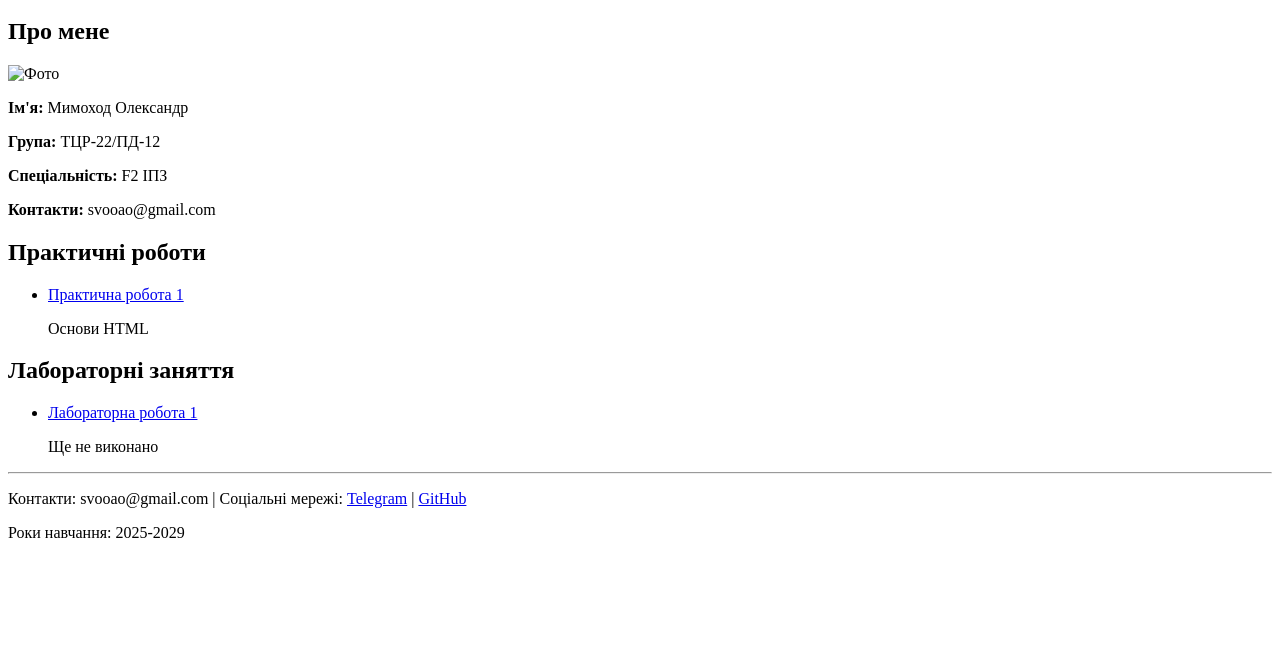
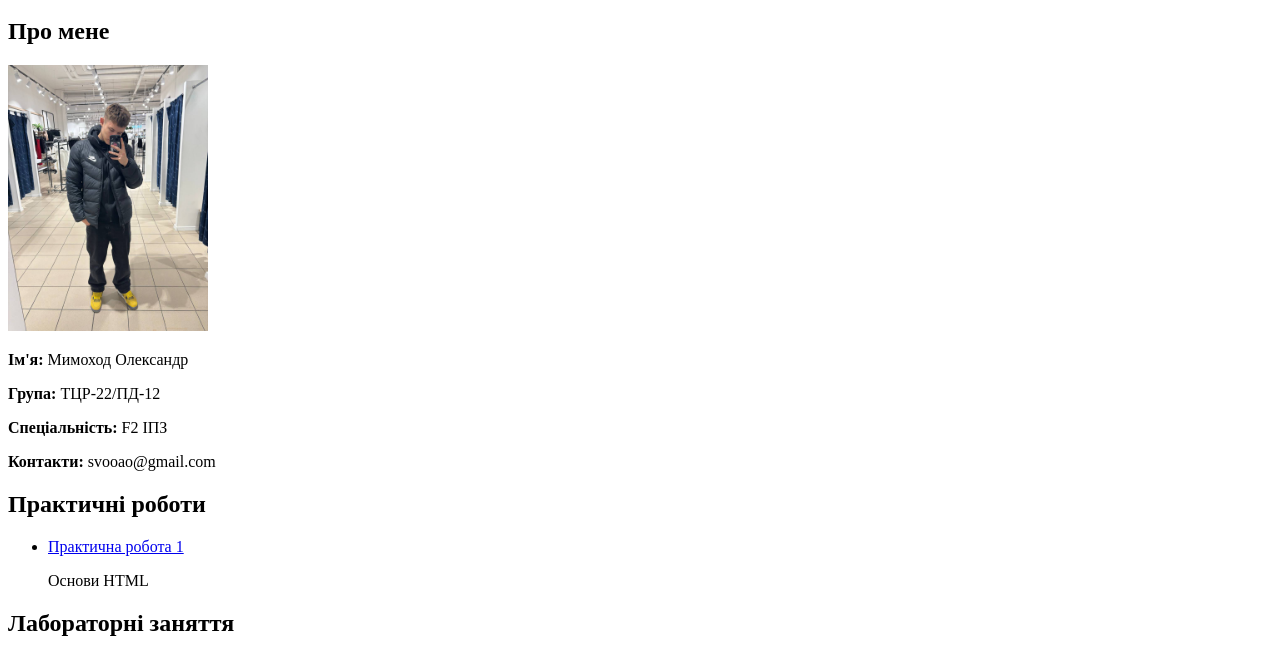
Before and after one commit to sanya-2408/html-css-course, a plain HTML site: page index.html in a window 1280 px wide. Shown: the part 154-800 px from the top of the page. Drawn offline with Linux system fonts and the light colour scheme.

Commit message:
Update image source path in about section

```diff
--- a/index.html
+++ b/index.html
@@ -27,7 +27,7 @@
     <section id="about">
 
         <h2>Про мене</h2>
-        <img src="images/photo.jpg" alt="Фото" width="200">
+        <img src="PR1/images/photo.jpg" alt="Фото" width="200">
         <p>
             <strong>Ім'я:</strong> Мимоход Олександр
         </p>
```
